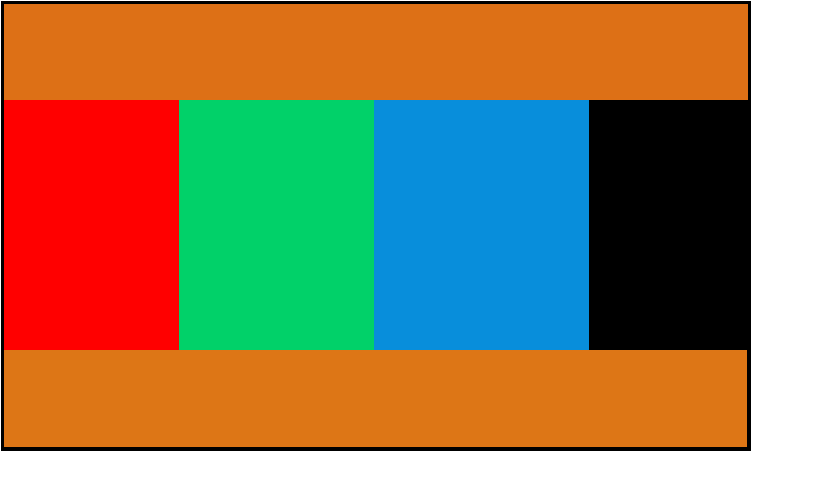
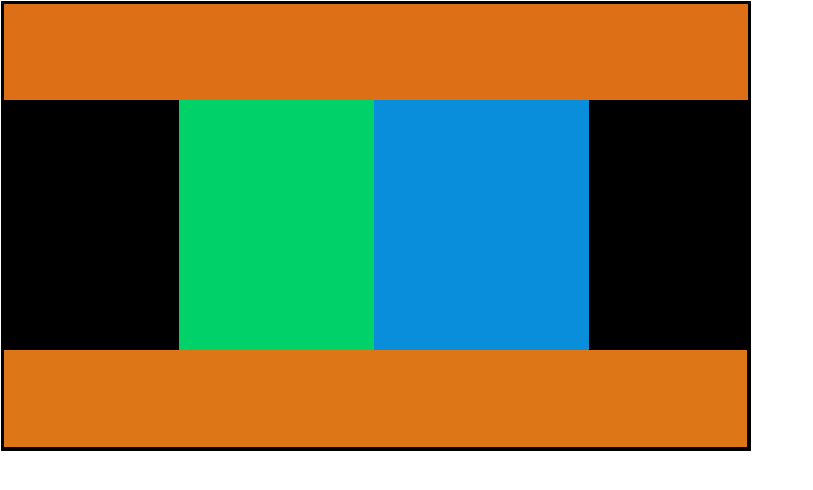
Before and after one commit to AnnKharko/OWUhomeWork, a plain HTML site: page indexHW3.html in a window 1280 px wide. Shown: the whole page, without its empty margins (0-813 px from the left). Drawn offline with Linux system fonts and the light colour scheme.

Commit message:
another way

```diff
--- a/indexHW3.html
+++ b/indexHW3.html
@@ -9,7 +9,7 @@
 <body>
     <div class="blok1">
         <div class="blok2">
-            <div class="blok5"> </div>
+            <div classs="blok5"> </div>
             <div class="blok6"> </div>
             <div class="blok7"> </div>
 
```
